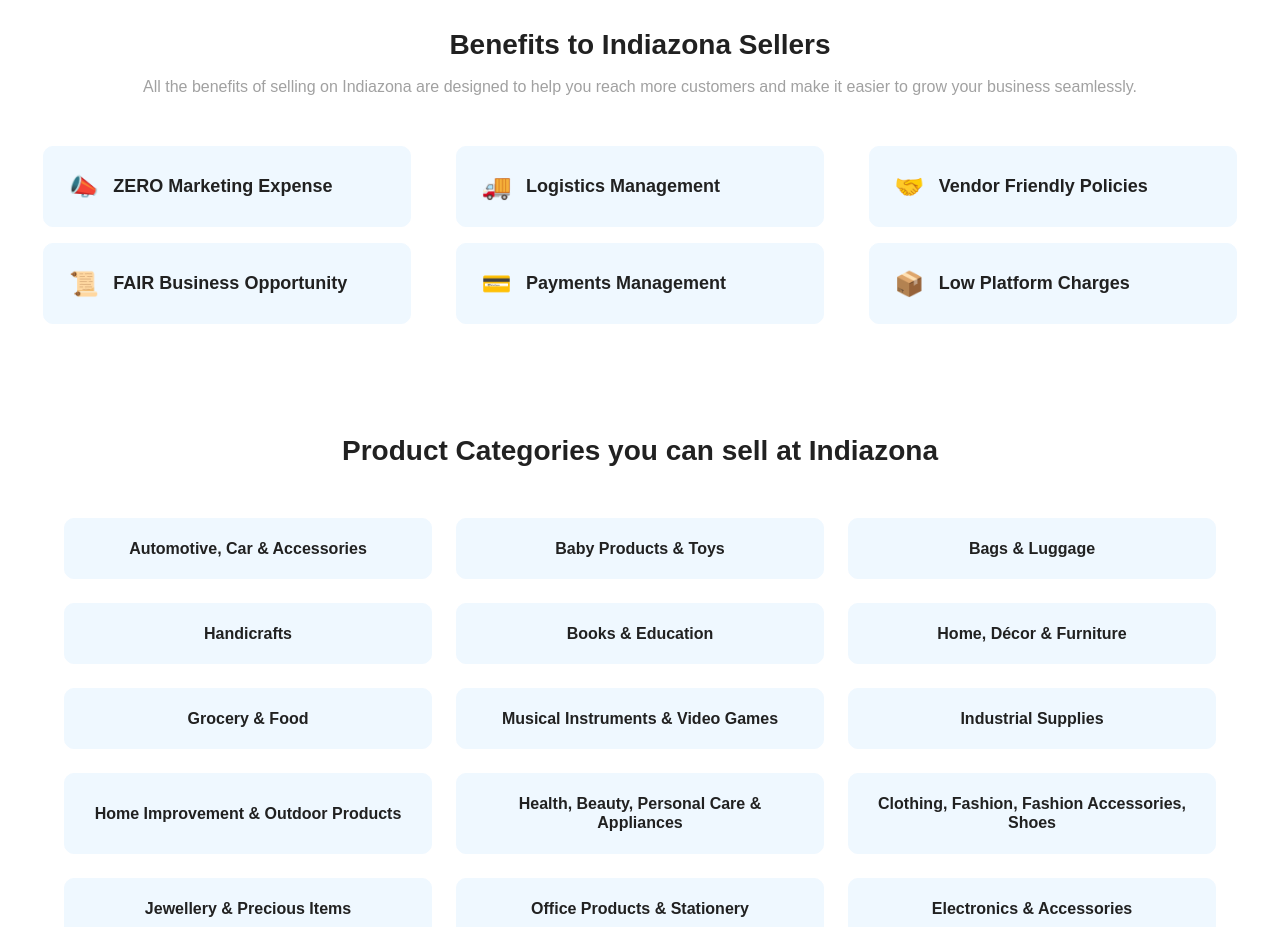
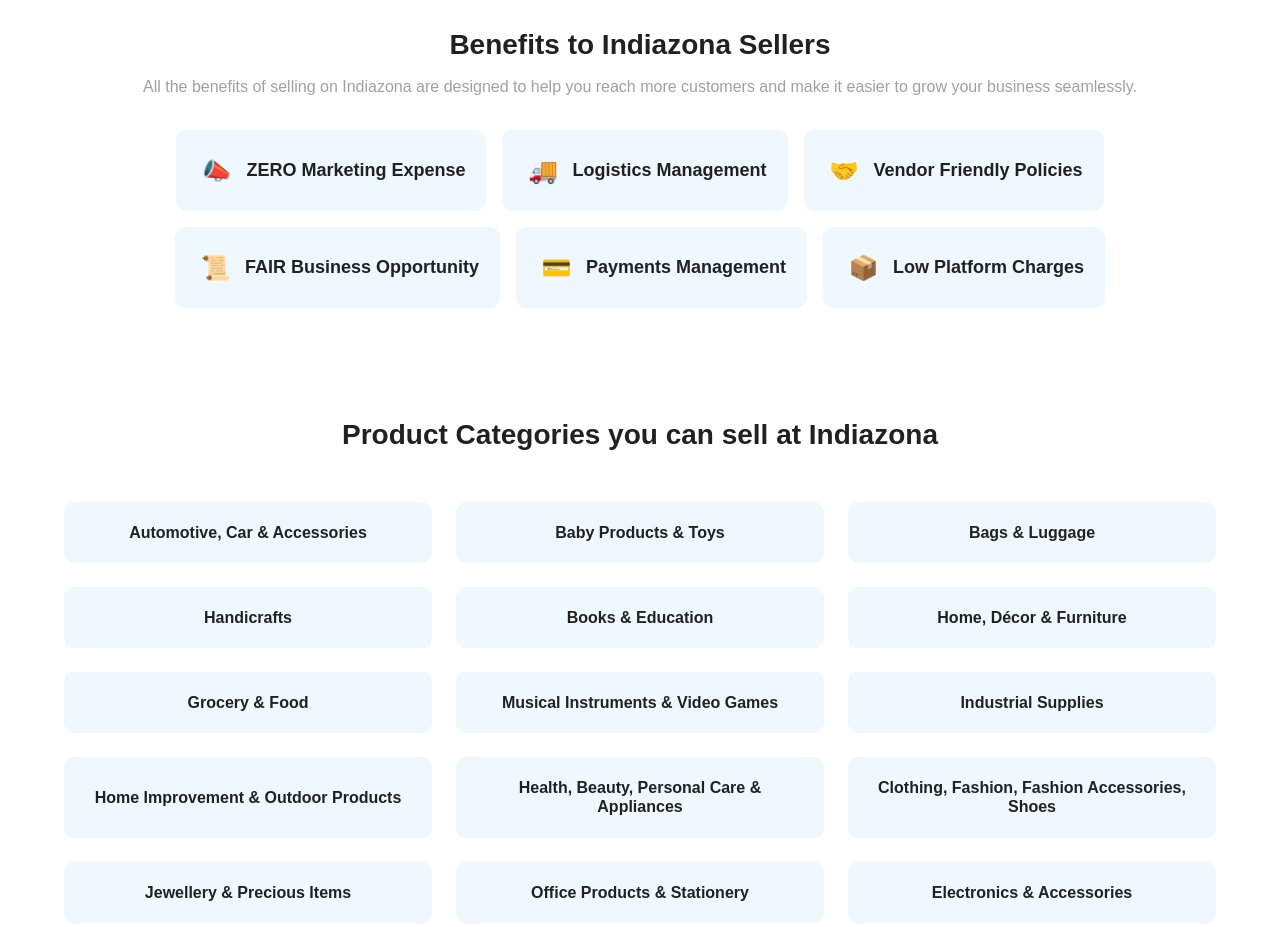
Before and after one commit to Vishalecs/indiaZONA1, a React (Create React App) app: page /register-shop in a window 1280 px wide. Shown: the part 1280-2207 px from the top of the page. Built offline with nearby package versions, Linux system fonts and the light colour scheme; a web font is replaced by a local one.

Commit message:
Update BenefitsSection.jsx

```diff
--- a/src/components/registerShop/BenefitsSection.jsx
+++ b/src/components/registerShop/BenefitsSection.jsx
@@ -1,5 +1,5 @@
 import React from "react";
-import { Typography, Box, Grid } from "@mui/material";
+import { Typography, Box, Grid2 } from "@mui/material";
 
 const BenefitsText = () => {
   return (
@@ -41,7 +41,7 @@ const BenefitsText = () => {
       </Typography>
 
       {/* Benefits Section */}
-      <Grid
+      <Grid2
         container
         spacing={2}
         justifyContent="center"
@@ -55,11 +55,11 @@ const BenefitsText = () => {
           { text: "Payments Management", icon: "💳" },
           { text: "Low Platform Charges", icon: "📦" },
         ].map((item, index) => (
-          <Grid
+          <Grid2
             item
-            xs={12}
-            sm={6}
-            md={4}
+            xs={12} // 1 item per row on extra-small screens
+            sm={6}  // 2 items per row on small screens
+            md={4}  // 3 items per row on medium screens and above
             key={index}
             sx={{
               display: "flex",
@@ -105,9 +105,9 @@ const BenefitsText = () => {
                 {item.text}
               </Typography>
             </Box>
-          </Grid>
+          </Grid2>
         ))}
-      </Grid>
+      </Grid2>
     </Box>
   );
 };
```
